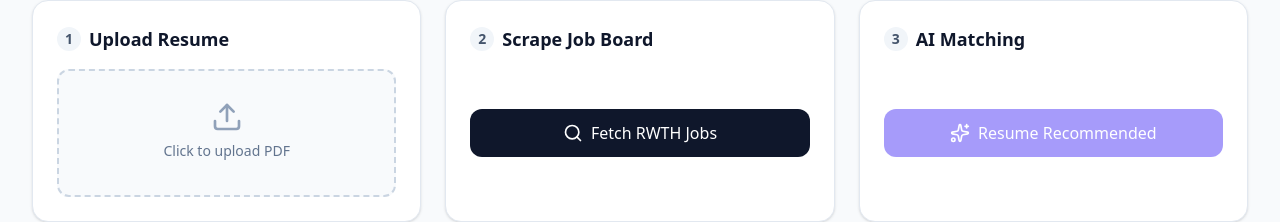
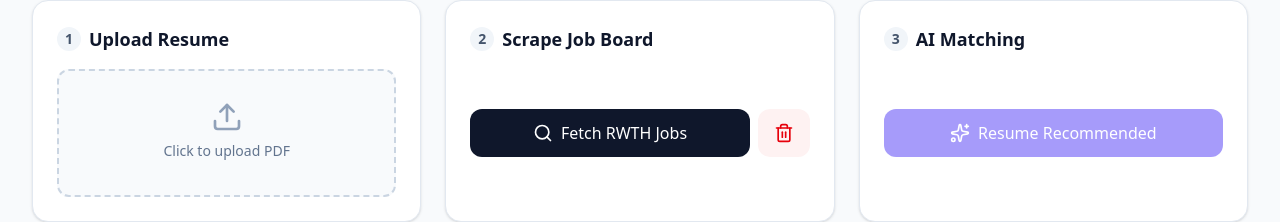
Before and after one commit to krishcshah/RWTH-Job-Hunter-AI, a React (Vite) app: page / in a window 1280 px wide. Shown: the part 198-420 px from the top of the page. Built offline with nearby package versions, Linux system fonts and the light colour scheme; no server answers; the database is empty; what ag-grid-community would draw is missing.

Commit message:
feat: add delete all jobs button with password protection

```diff
--- a/server.ts
+++ b/server.ts
@@ -222,6 +222,18 @@
   }
 });
 
+// 5. Verify password for database deletion
+app.post('/api/verify-password', (req, res) => {
+  const { password } = req.body;
+  const expectedPassword = process.env.DELETE_PASSWORD || 'cbyk@902';
+
+  if (password === expectedPassword) {
+    res.json({ valid: true });
+  } else {
+    res.status(401).json({ error: 'Incorrect password' });
+  }
+});
+
 async function startServer() {
   if (process.env.NODE_ENV !== 'production') {
     const viteModule = 'vite';
--- a/src/App.tsx
+++ b/src/App.tsx
@@ -1,9 +1,9 @@
 import React, { useState, useRef, useMemo, useCallback, useEffect } from 'react';
 import { AgGridReact } from 'ag-grid-react';
 import { ModuleRegistry, AllCommunityModule, themeQuartz } from 'ag-grid-community';
-import { Upload, Search, Sparkles, Download, Loader2, AlertCircle, CheckCircle, Filter } from 'lucide-react';
+import { Upload, Search, Sparkles, Download, Loader2, AlertCircle, CheckCircle, Filter, Trash2 } from 'lucide-react';
 import { db } from './firebase';
-import { collection, doc, setDoc, onSnapshot } from 'firebase/firestore';
+import { collection, doc, setDoc, onSnapshot, getDocs, deleteDoc } from 'firebase/firestore';
 
 ModuleRegistry.registerModules([AllCommunityModule]);
 
@@ -38,6 +38,8 @@
 
   const [apiKey, setApiKey] = useState<string>('');
   const [showApiKeyInput, setShowApiKeyInput] = useState(false);
+
+  const [isDeleting, setIsDeleting] = useState(false);
 
   const [error, setError] = useState<string | null>(null);
   const [successMessage, setSuccessMessage] = useState<string | null>(null);
@@ -195,6 +197,43 @@
       return false;
     } finally {
       setIsScraping(false);
+    }
+  };
+
+  const handleDeleteAll = async () => {
+    const password = window.prompt("Enter password to clear the database for a live demo:");
+    if (!password) return;
+
+    try {
+      setIsDeleting(true);
+      setError(null);
+      setSuccessMessage(null);
+
+      // Verify password via backend endpoint
+      const authRes = await fetch('/api/verify-password', {
+        method: 'POST',
+        headers: { 'Content-Type': 'application/json' },
+        body: JSON.stringify({ password })
+      });
+
+      if (!authRes.ok) {
+        throw new Error('Incorrect password. Access denied.');
+      }
+
+      const snapshot = await getDocs(collection(db, 'jobs'));
+      const deletePromises = snapshot.docs.map(docSnapshot =>
+        deleteDoc(doc(db, 'jobs', docSnapshot.id))
+      );
+
+      await Promise.all(deletePromises);
+      setSuccessMessage(`Successfully deleted ${deletePromises.length} jobs.`);
+      setHasScraped(false);
+      setJobs([]);
+
+    } catch (err: any) {
+      setError(err.message || 'Error deleting jobs');
+    } finally {
+      setIsDeleting(false);
     }
   };
 
@@ -386,14 +425,25 @@
               Scrape Job Board
             </h2>
             <div className="flex-1 flex flex-col justify-center space-y-4">
+              <div className="flex gap-2">
                 <button
                   onClick={handleScrapeJobs}
-                disabled={isScraping}
+                  disabled={isScraping || isDeleting}
                   className="w-full py-3 px-4 bg-slate-900 text-white rounded-xl font-medium hover:bg-slate-800 disabled:opacity-50 disabled:cursor-not-allowed transition-colors flex items-center justify-center gap-2"
                 >
                   {isScraping ? <Loader2 className="w-5 h-5 animate-spin" /> : <Search className="w-5 h-5" />}
                   {isScraping ? 'Scraping...' : 'Fetch RWTH Jobs'}
                 </button>
+
+                <button
+                  onClick={handleDeleteAll}
+                  disabled={isScraping || isDeleting}
+                  title="Wipe database"
+                  className="py-3 px-4 bg-red-50 text-red-600 rounded-xl hover:bg-red-100 transition-colors flex items-center justify-center disabled:opacity-50 disabled:cursor-not-allowed"
+                >
+                  {isDeleting ? <Loader2 className="w-5 h-5 animate-spin" /> : <Trash2 className="w-5 h-5" />}
+                </button>
+              </div>
 
               {isScraping && scrapeProgress.total > 0 && (
                 <div className="space-y-1">
--- /dev/null
+++ b/test_fb.ts
@@ -0,0 +1,31 @@
+import { initializeApp } from 'firebase/app';
+import { getFirestore, doc, setDoc } from 'firebase/firestore';
+import { readFileSync } from 'fs';
+
+const firebaseConfig = JSON.parse(readFileSync('./firebase-applet-config.json', 'utf8'));
+
+const app = initializeApp(firebaseConfig);
+const db = getFirestore(app, firebaseConfig.firestoreDatabaseId);
+
+async function test() {
+  try {
+    await setDoc(doc(db, 'jobs', 'test_123'), {
+      url: 'http://example.com',
+      srNumber: 'test_123',
+      title: 'Test Job',
+      anbieter: 'N/A',
+      unserProfil: 'N/A',
+      ihrProfil: 'N/A',
+      ihreAufgaben: 'N/A',
+      unserAngebot: 'N/A',
+      uberUns: 'N/A',
+      bewerbung: 'N/A',
+      email: 'N/A'
+    });
+    console.log('Success!');
+  } catch (err) {
+    console.error('Error:', err);
+  }
+}
+
+test();
```
Also changed, not shown: 1 other file (tests, documents, lock files or other folders). Lines whose indentation alone changed are shown as unchanged.
